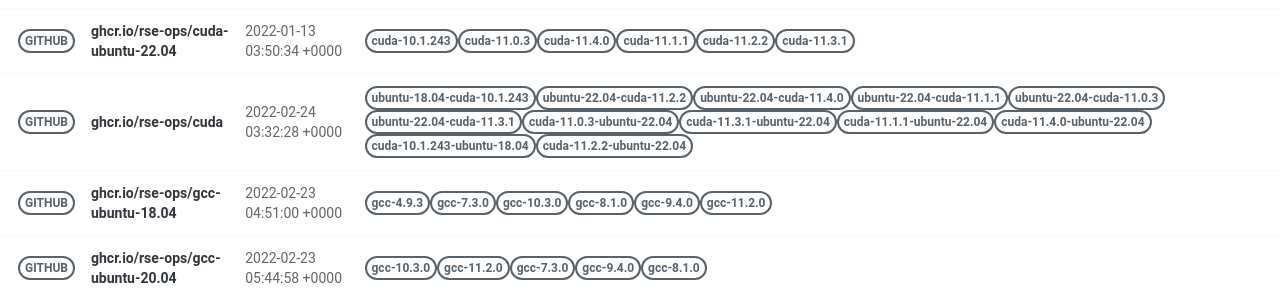
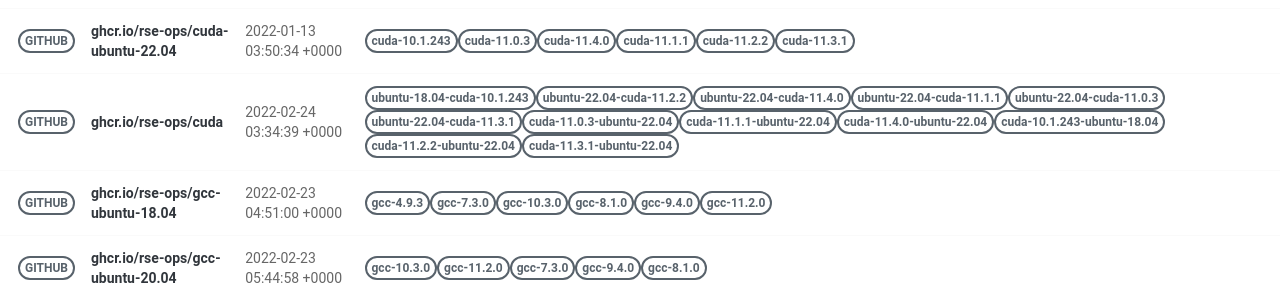
Before and after one commit to rse-ops/docker-images, a Jekyll site: the page built from pages/index.md, in a window 1280 px wide. Shown: the part 421-721 px from the top of the page. Built offline with Jekyll 4.4.1, drawn with Linux system fonts in a browser that asks for light colours; nearby versions of some CDN libraries.

Commit message:
Automated push to update library 2022-02-24

```diff
--- a/_library/ghcr.io-rse-ops-cuda.md
+++ b/_library/ghcr.io-rse-ops-cuda.md
@@ -1,7 +1,7 @@
 ---
 layout: container
 name: ghcr.io/rse-ops/cuda
-updated_at: 2022-02-24 03:32:28.095977
+updated_at: 2022-02-24 03:34:39.257835
 
 
 container_url: https://github.com/orgs/rse-ops/packages/container/package/cuda
```
Also changed, not shown: other parts of _library/ghcr.io-rse-ops-cuda.md (+3 -3 lines).
